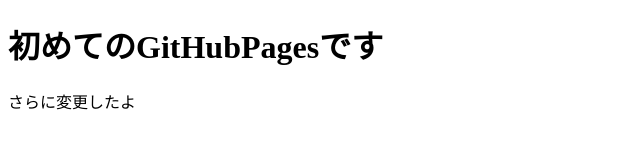
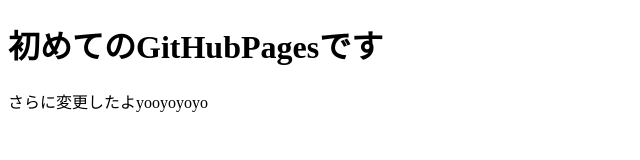
Before and after one commit to sarasara333/PracticeWebsite, a plain HTML site: page index.html in a window 1280 px wide. Shown: the full height of the page, 0-640 px from the left. Drawn offline with Linux system fonts and the light colour scheme.

Commit message:
yoyoyoyo!!

```diff
--- a/index.html
+++ b/index.html
@@ -7,6 +7,6 @@
 </head>
 <body>
     <h1>初めてのGitHubPagesです</h1>
-    <p>さらに変更したよ</p>
+    <p>さらに変更したよyooyoyoyo</p>
 </body>
 </html>
```
